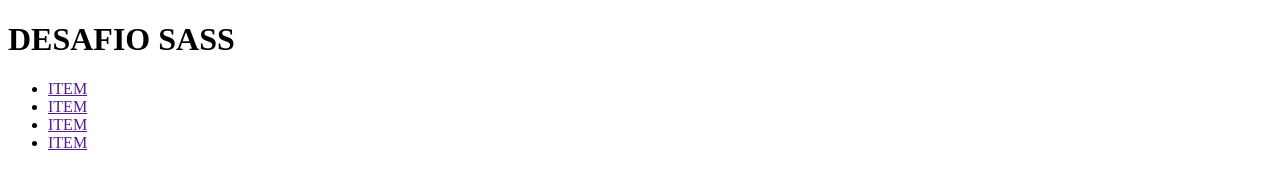
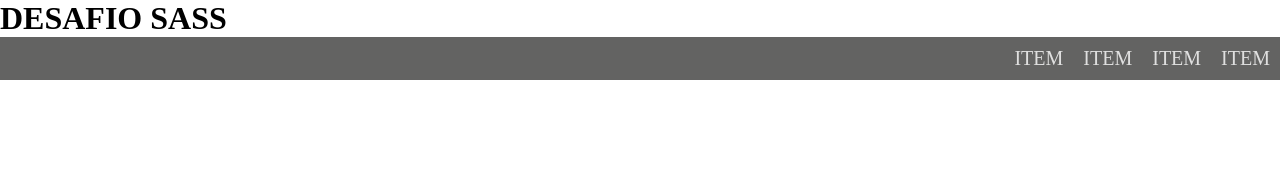
Before and after one commit to NicoFinkelstein/aplicandoSass, a plain HTML site: page index.html in a window 1280 px wide. Drawn offline with nearby package versions, Linux system fonts and the light colour scheme; files that its build step writes are made by us from their sources.

Commit message:
Nuevos cambios

```diff
--- a/assets/scss/styles.scss
+++ b/assets/scss/styles.scss
@@ -0,0 +1,31 @@
+*{
+    margin: 0;
+    padding: 0;
+}
+$colorPrimario:rgb(99, 99, 98);
+$colorSecundario:rgb(53, 53, 116);
+$titleSize: 32px;
+$textSize: 20px;
+.barra{
+    background-color: $colorPrimario;
+    margin-bottom: 10px;
+    ul{
+        list-style: none;
+        display: flex;
+        justify-content: end;
+
+        li{
+            padding: 10px;
+
+            a{
+                text-decoration: none;
+                color: white;
+                font-size: 20px;
+                opacity: .80;
+                &:hover{
+                    opacity: 1;
+                }
+            }
+        }
+    }
+}
--- a/index.html
+++ b/index.html
@@ -5,7 +5,7 @@
     <meta http-equiv="X-UA-Compatible" content="IE=edge">
     <meta name="viewport" content="width=device-width, initial-scale=1.0">
     <title>DESAFIO SASS || HOME</title>
-
+    <link rel="stylesheet" href="assets/css/styles.css">
 </head>
 <body>
     <header>
```
